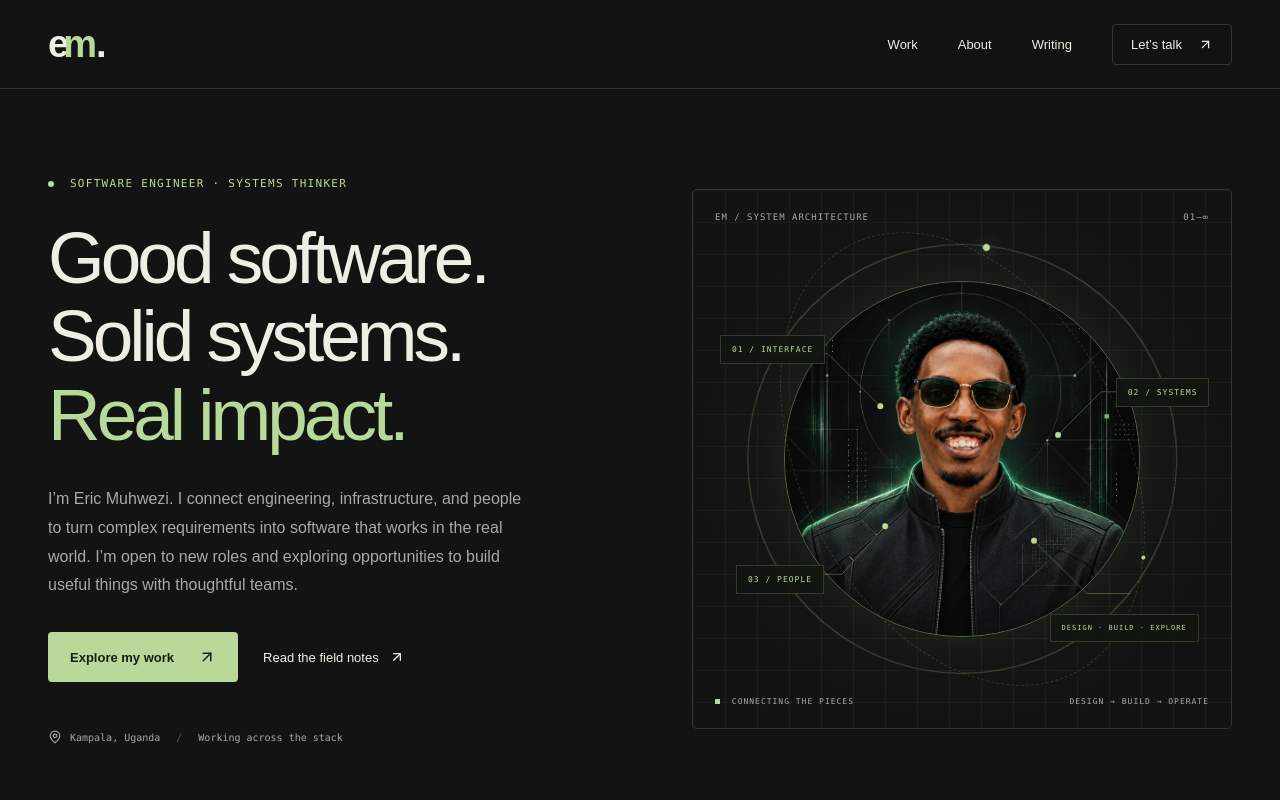
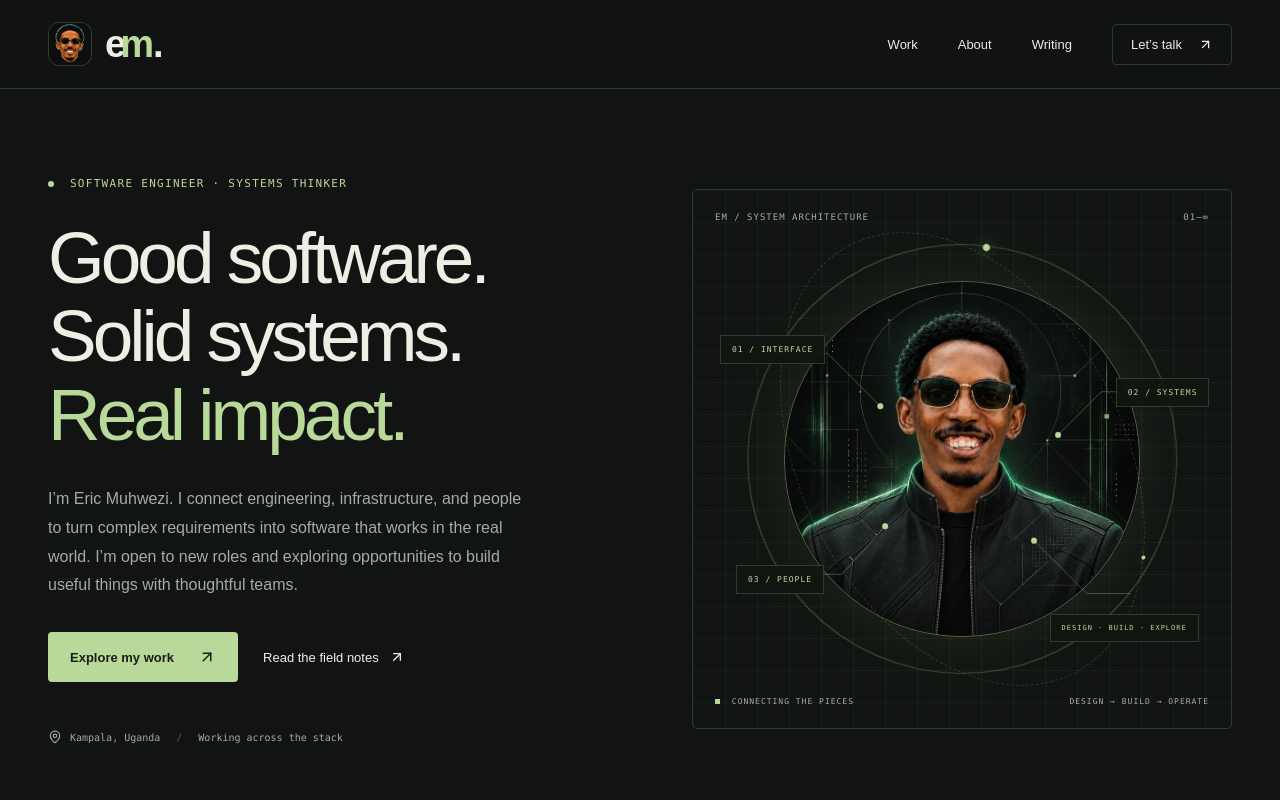
Before and after one commit to ericmuh/ericmuh, a Next.js app: page / in a window 1280 px wide. Shown: the top 800 px of the page. Built offline with nearby package versions, Linux system fonts and the light colour scheme.

Commit message:
feat(brand): pair portrait logo with em wordmark

```diff
--- a/app/components/Header.tsx
+++ b/app/components/Header.tsx
@@ -2,14 +2,15 @@
 import { useState } from "react";
 import { ArrowUpRight, Menu, X } from "lucide-react";
 import Link from "next/link";
+import Image from "next/image";
 export default function Header() {
   const [open, setOpen] = useState(false);
   return (
     <header className="site-header">
       <div className="nav-wrap">
-        <Link href="/" className="wordmark" aria-label="Eric MUH home">
-          e<span>m</span>
-          <i>.</i>
+        <Link href="/" className="brand-lockup" aria-label="Eric MUH home">
+          <Image className="brand-avatar" src="/images/eric-avatar.webp" alt="" width={44} height={44} />
+          <span className="wordmark">e<span>m</span><i>.</i></span>
         </Link>
         <button
           className="menu-toggle"
--- a/app/styles/globals.css
+++ b/app/styles/globals.css
@@ -1056,3 +1056,11 @@ h3 {
 /* Preserve the actual photograph's full height; never force a portrait crop. */
 .current-role .portrait-panel { align-self: center; aspect-ratio: auto; }
 .current-role .portrait-panel img { width: 100%; height: auto; object-fit: contain; }
+
+.brand-lockup { display: inline-flex; align-items: center; gap: 13px; flex-shrink: 0; }
+.brand-avatar { display: block; width: 44px; height: 44px; object-fit: cover; border-radius: 12px; border: 1px solid #abc78540; background: #0b100e; }
+.brand-lockup .wordmark { display: block; line-height: 1; }
+@media (max-width: 700px) {
+  .brand-lockup { gap: 10px; }
+  .brand-avatar { width: 36px; height: 36px; border-radius: 10px; }
+}
```
